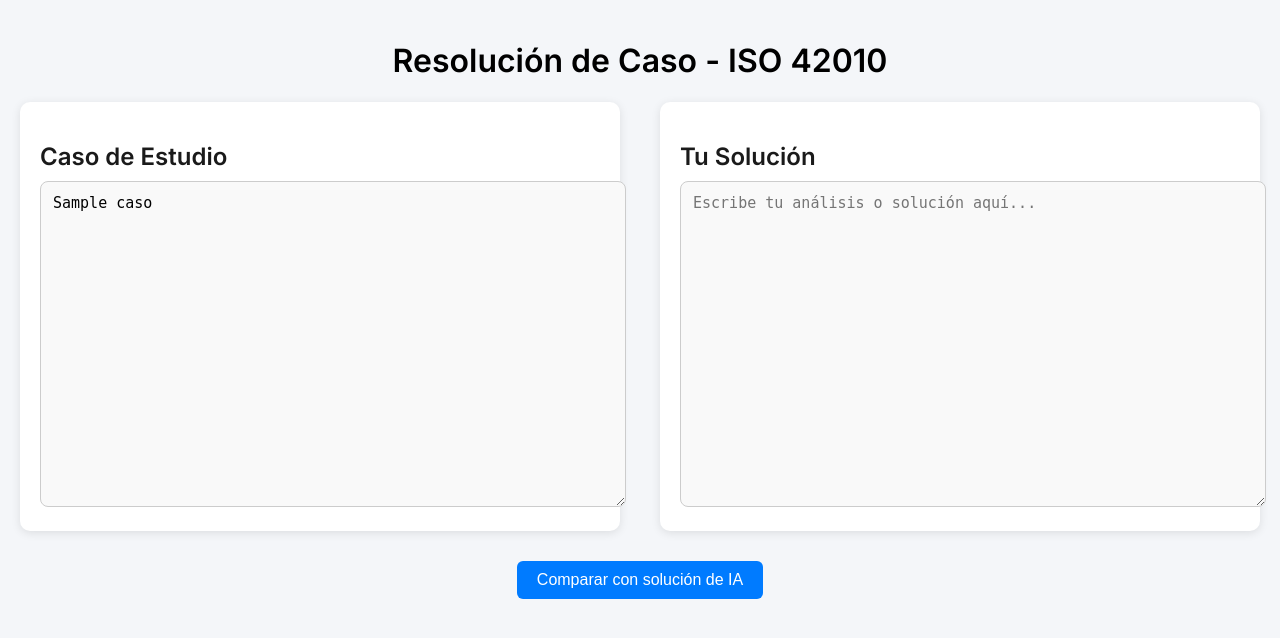
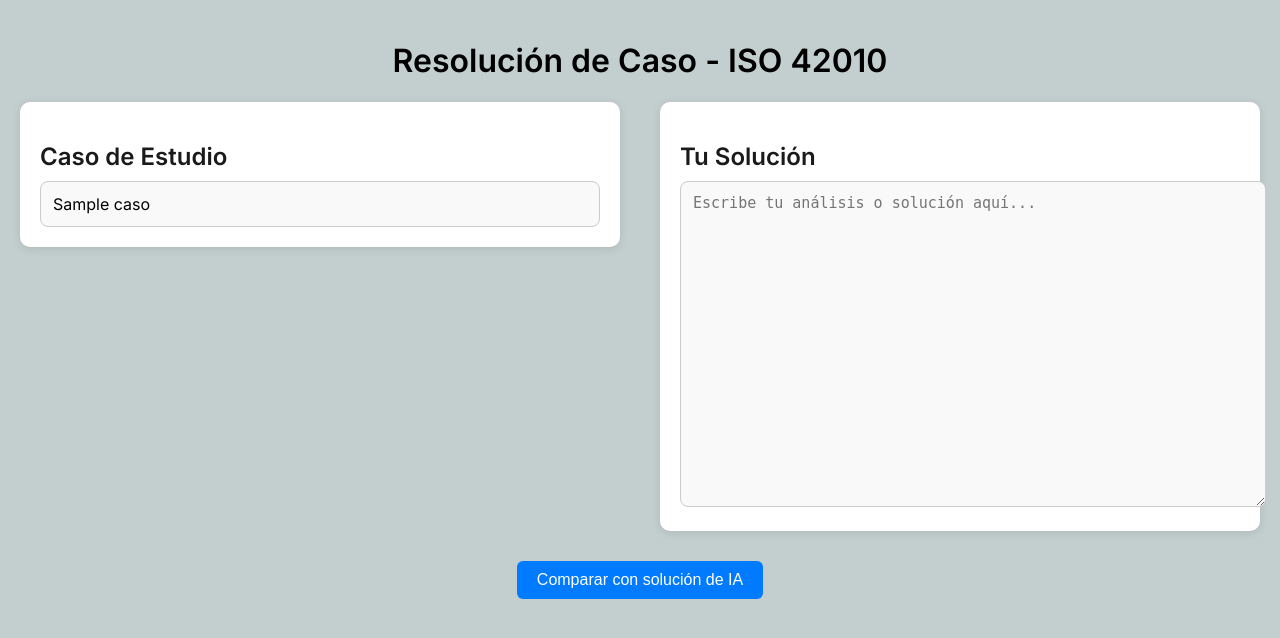
Before and after one commit to alwxav98/iso42010, a Flask app: template templates/generar.html in a window 1280 px wide. Shown: the top 638 px of the page. Run offline with Flask 3, Linux system fonts and the light colour scheme; the template is opened without the code that fills it: most values are stand-ins (such as "Sample title", 1, 10 or a date in 2020).

Commit message:
Update generar.html

```diff
--- a/templates/generar.html
+++ b/templates/generar.html
@@ -7,7 +7,7 @@
     <style>
         body {
             font-family: 'Inter', sans-serif;
-            background-color: #f4f6f9;
+            background-color: #C2CFCE;
             margin: 0;
             padding: 20px;
         }
@@ -64,8 +64,11 @@
         <div class="container">
             <div class="panel">
                 <h2>Caso de Estudio</h2>
-                <textarea readonly name="caso">{{ caso }}</textarea>
+                <div style="text-align: justify; background-color: #f9f9f9; padding: 12px; border-radius: 8px; border: 1px solid #ccc;">
+                    {{ caso|safe }}
+                </div>
             </div>
+
             <div class="panel">
                 <h2>Tu Solución</h2>
                 <textarea name="solucion_usuario" required placeholder="Escribe tu análisis o solución aquí..."></textarea>
```
